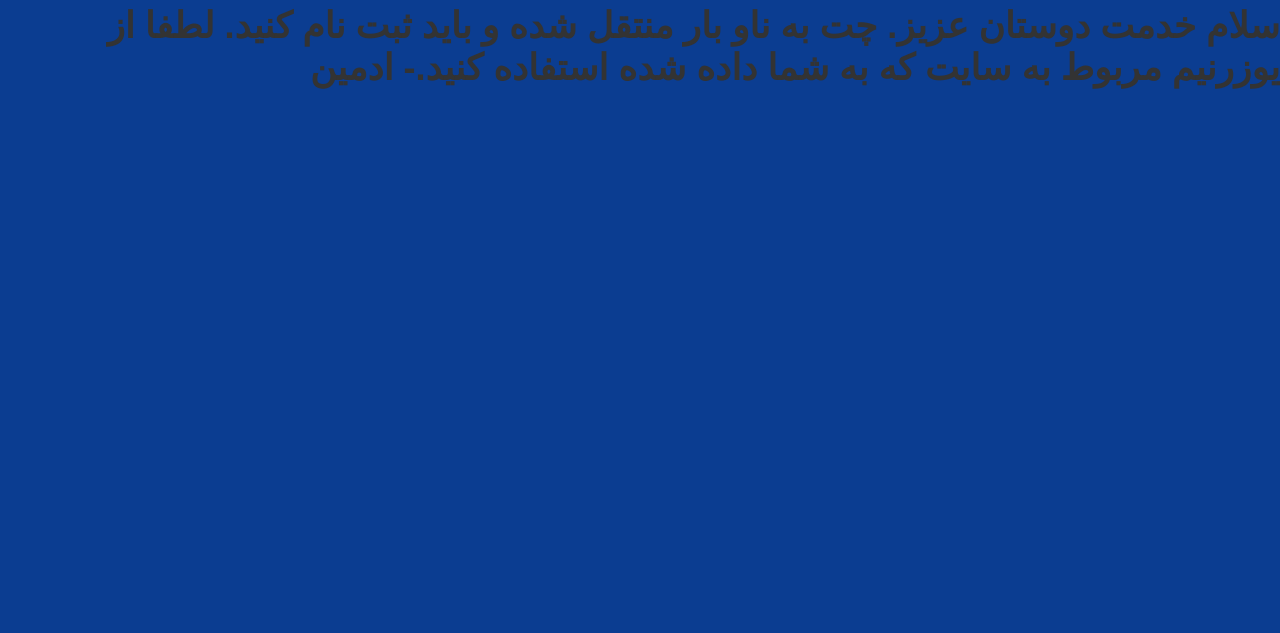
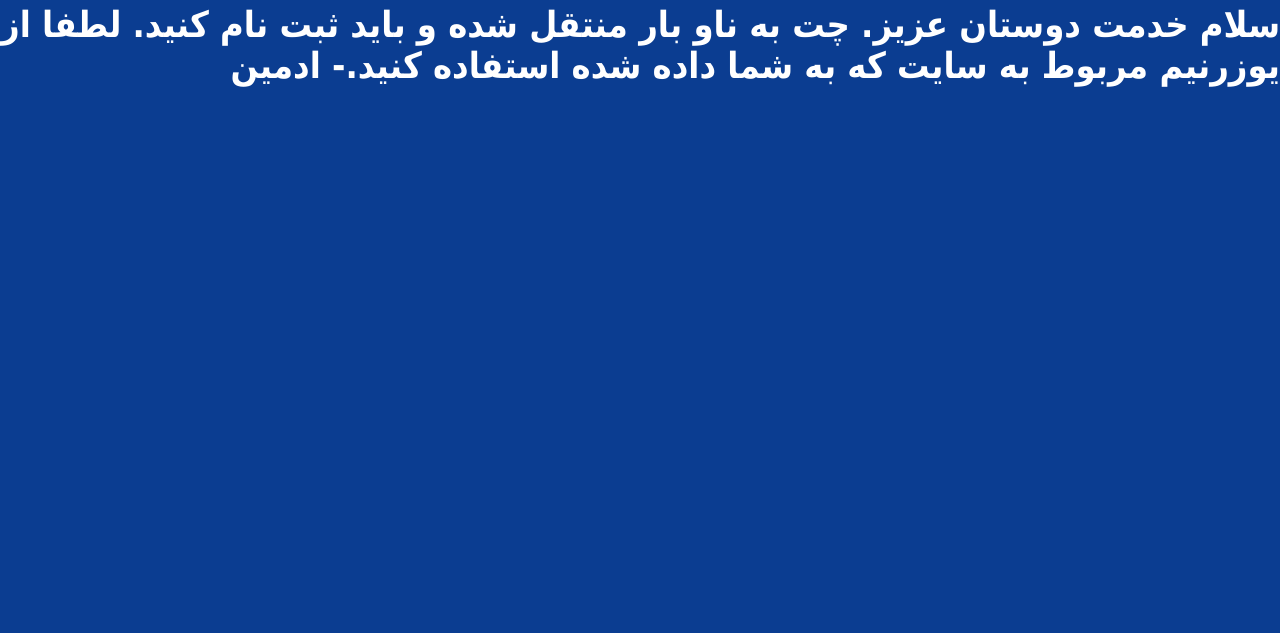
Before and after one commit to nickpatriotthepar0tdoyouseeme/OPALPEAK1, a website: page page.html in a window 1280 px wide. Shown: the part 167-800 px from the top of the page. Drawn offline with Linux system fonts and the light colour scheme.

Commit message:
Update page.html

```diff
--- a/page.html
+++ b/page.html
@@ -10,11 +10,11 @@
     </h1>
     <style>
         h1 {
-    font-family: 'Vazir', sans-serif; /* A popular Persian font */
+   font-family: Tahoma, "Vazir", "Sahel", sans-serif;
     font-size: 36px; /* Adjust size as needed */
     font-weight: bold; /* Make it bold */
     text-align: right; /* Align text to the right for Farsi */
-    color: #333; /* Choose a suitable color */
+    color: #00; /* Choose a suitable color */
     margin: 20px 0; /* Add some margin around it */
 }
 
```
